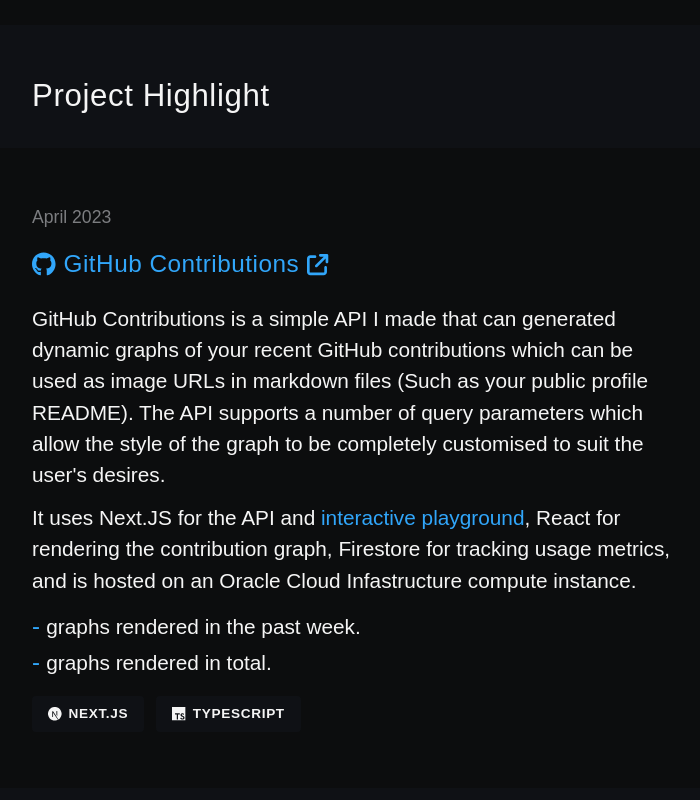
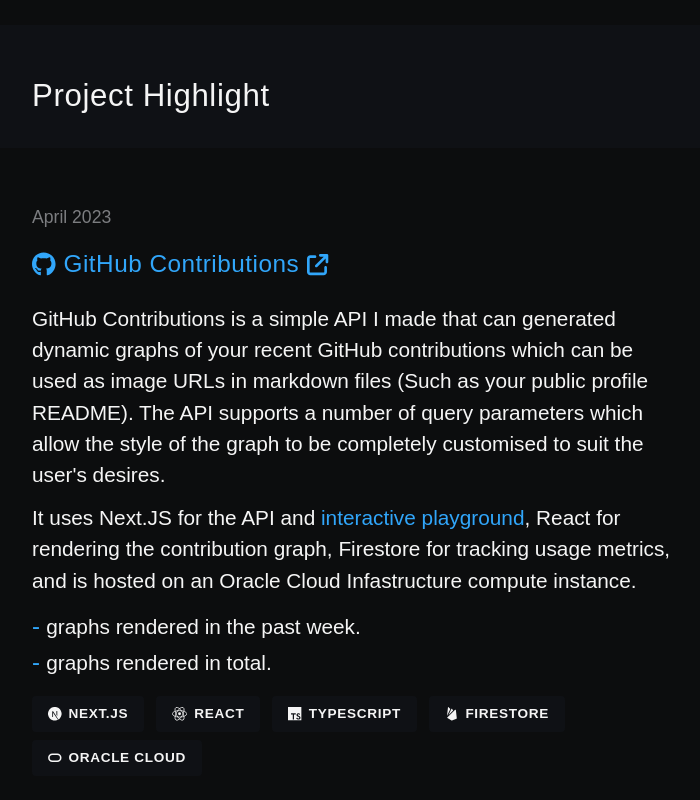
Before and after one commit to pumbas600/E-Portfolio, a Next.js app: page / in a window 1280 px wide. Shown: the part 1895-2695 px from the top of the page, without its empty margins (288-988 px from the left). Built offline with nearby package versions, Linux system fonts and the light colour scheme; no server answers; a web font is replaced by a local one.

Commit message:
feat: :sparkles: add icons for firestore, react, and oracle

```diff
--- a/components/Badges/Badge.tsx
+++ b/components/Badges/Badge.tsx
@@ -3,7 +3,7 @@
 import { ReactNode } from 'react';
 import styled from 'styled-components';
 
-const BadgeWrapper = styled.p<{ $hoverColor?: string }>`
+const BadgeWrapper = styled.p<{ $hoverBackground?: string; $hoverColor?: string }>`
   background-color: var(--primary-background-color);
   border-radius: 0.25rem;
   padding-inline: 1rem;
@@ -20,19 +20,21 @@
   letter-spacing: 0.05em;
 
   &:hover {
-    background-color: ${({ $hoverColor }) => $hoverColor};
+    background-color: ${({ $hoverBackground }) => $hoverBackground};
+    color: ${({ $hoverColor }) => $hoverColor};
   }
 `;
 
 export interface BadgeProps {
   icon: ReactNode;
   name: string;
+  hoverBackground?: string;
   hoverColor?: string;
 }
 
-export default function Badge({ icon, name, hoverColor }: BadgeProps) {
+export default function Badge({ icon, name, hoverColor, hoverBackground }: BadgeProps) {
   return (
-    <BadgeWrapper $hoverColor={hoverColor}>
+    <BadgeWrapper $hoverBackground={hoverBackground} $hoverColor={hoverColor}>
       {icon} {name}
     </BadgeWrapper>
   );
--- a/components/Badges/index.tsx
+++ b/components/Badges/index.tsx
@@ -4,17 +4,37 @@
 import { BadgeProps } from './Badge';
 import TypeScriptIcon from '../Icons/TypeScriptIcon';
 import NextJsIcon from '../Icons/NextJsIcon';
+import ReactIcon from '../Icons/ReactIcon';
+import FirestoreIcon from '../Icons/FirestoreIcon';
+import OracleIcon from '../Icons/OracleIcon';
 
 export const Badges = {
   TypeScript: {
     name: 'TypeScript',
     icon: <TypeScriptIcon />,
-    hoverColor: '#007ACC',
+    hoverBackground: '#007ACC',
   },
   NextJs: {
     name: 'Next.js',
     icon: <NextJsIcon />,
+    hoverBackground: '#000000',
+  },
+  React: {
+    name: 'React',
+    icon: <ReactIcon />,
+    hoverColor: '#62dbee',
+    hoverBackground: '#20232a',
+  },
+  Firestore: {
+    name: 'Firestore',
+    icon: <FirestoreIcon />,
     hoverColor: '#000000',
+    hoverBackground: '#FFCA28',
+  },
+  OracleCloud: {
+    name: 'Oracle Cloud',
+    icon: <OracleIcon />,
+    hoverBackground: '#EA1B22',
   },
 } satisfies Record<string, BadgeProps>;
 
--- a/components/Card/GitHubContributionsCard.tsx
+++ b/components/Card/GitHubContributionsCard.tsx
@@ -67,7 +67,7 @@
       }
       date="April 2023"
       githubUrl="https://github.com/pumbas600/github-contributions"
-      technologies={[Badges.NextJs, Badges.TypeScript]}
+      technologies={[Badges.NextJs, Badges.React, Badges.TypeScript, Badges.Firestore, Badges.OracleCloud]}
     />
   );
 }
--- /dev/null
+++ b/components/Icons/FirestoreIcon.tsx
@@ -0,0 +1,9 @@
+export default function FirestoreIcon() {
+  return (
+    <svg height="1em" viewBox="0 0 15 15" fill="currentColor" xmlns="http://www.w3.org/2000/svg">
+      <path d="M3.32981 0.0298784C3.51223 -0.0361671 3.71639 0.00927578 3.85358 0.146461L5.93224 2.22513C5.92035 2.24325 5.9095 2.26236 5.89981 2.28241L2.17523 9.98843L3.32981 0.0298784Z" />
+      <path d="M2.26182 11.9402L7.24276 14.9288C7.37675 15.0092 7.54062 15.0223 7.6857 14.9642L12.6857 12.9642C12.8944 12.8808 13.0218 12.6682 12.9969 12.4448L11.9969 3.44479C11.9763 3.25903 11.8538 3.10028 11.6793 3.03326C11.5048 2.96624 11.3075 3.00213 11.1678 3.1263L9.51277 4.59747L2.26182 11.9402Z" />
+      <path d="M8.9383 3.75601L7.91606 2.22265C7.81934 2.07757 7.65403 1.99336 7.47981 2.00041C7.30559 2.00746 7.14763 2.10476 7.06295 2.25718L6.75317 2.8148L3.76728 8.99249L8.9383 3.75601Z" />
+    </svg>
+  );
+}
--- /dev/null
+++ b/components/Icons/OracleIcon.tsx
@@ -0,0 +1,11 @@
+export default function OracleIcon() {
+  return (
+    <svg height="1em" viewBox="0 0 16 16" xmlns="http://www.w3.org/2000/svg" fill="currentColor">
+      <path
+        fill-rule="evenodd"
+        d="M.1 8c0 2.761 2.237 5 4.997 5h5.806A4.999 4.999 0 0015.9 8c0-2.761-2.237-5-4.997-5H5.097A4.999 4.999 0 00.1 8zm13.911 0a3.235 3.235 0 01-3.234 3.237h-5.55A3.235 3.235 0 011.991 8a3.235 3.235 0 013.234-3.236h5.551A3.235 3.235 0 0114.011 8z"
+        clip-rule="evenodd"
+      />
+    </svg>
+  );
+}
--- /dev/null
+++ b/components/Icons/ReactIcon.tsx
@@ -0,0 +1,12 @@
+export default function ReactIcon() {
+  return (
+    <svg height="1em" viewBox="-10.5 -9.45 21 18.9" xmlns="http://www.w3.org/2000/svg">
+      <circle cx="0" cy="0" r="2" fill="currentColor"></circle>
+      <g stroke="currentColor" stroke-width="1" fill="none">
+        <ellipse rx="10" ry="4.5"></ellipse>
+        <ellipse rx="10" ry="4.5" transform="rotate(60)"></ellipse>
+        <ellipse rx="10" ry="4.5" transform="rotate(120)"></ellipse>
+      </g>
+    </svg>
+  );
+}
```
